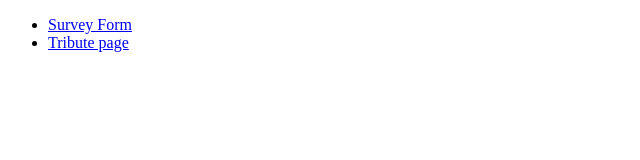
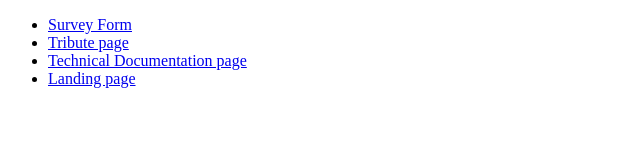
Before and after one commit to gioalcamofly/legacy_responsive_web_development, a plain HTML site: page index.html in a window 1280 px wide. Shown: the whole page, without its empty margins (0-640 px from the left). Drawn offline with Linux system fonts and the light colour scheme.

Commit message:
added pages to index.html

```diff
--- a/index.html
+++ b/index.html
@@ -11,6 +11,12 @@
             <li>
                 <a href="./tribute_page/index.html">Tribute page</a>
             </li>
+            <li>
+                <a href="./technical_documentation_page/index.html">Technical Documentation page</a>
+            </li>
+            <li>
+                <a href="./landing_page/index.html">Landing page</a>
+            </li>
         </ul>
     </body>
 </html>
```
